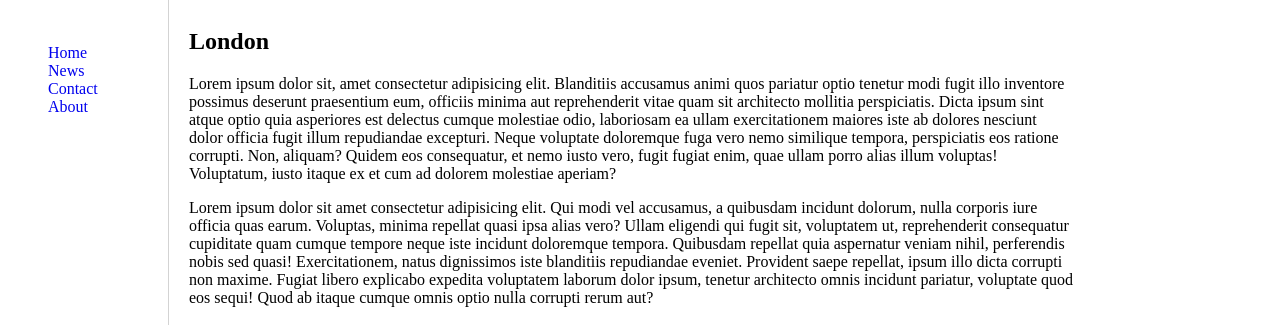
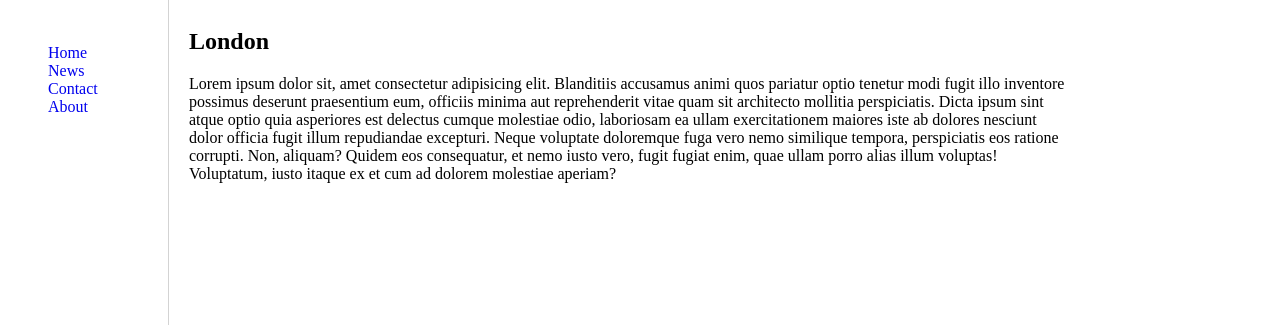
Before and after one commit to kkousounnis/Front-End, a plain HTML site: page NavCss/index.html in a window 1280 px wide. Shown: the part 73-398 px from the top of the page. Drawn offline with Linux system fonts and the light colour scheme.

Commit message:
Some chenges to footer

```diff
--- a/NavCss/Layout1.html
+++ b/NavCss/index.html
@@ -46,31 +46,12 @@
                         dolorem
                         molestiae aperiam?
                     <p>
-                    <p>
-                        Lorem ipsum dolor sit amet consectetur adipisicing elit. Qui modi vel accusamus, a quibusdam
-                        incidunt
-                        dolorum, nulla corporis iure officia quas earum. Voluptas, minima repellat quasi ipsa alias
-                        vero?
-                        Ullam
-                        eligendi qui fugit sit, voluptatem ut, reprehenderit consequatur cupiditate quam cumque tempore
-                        neque
-                        iste incidunt doloremque tempora. Quibusdam repellat quia aspernatur veniam nihil, perferendis
-                        nobis
-                        sed
-                        quasi! Exercitationem, natus dignissimos iste blanditiis repudiandae eveniet. Provident saepe
-                        repellat,
-                        ipsum illo dicta corrupti non maxime. Fugiat libero explicabo expedita voluptatem laborum dolor
-                        ipsum,
-                        tenetur architecto omnis incidunt pariatur, voluptate quod eos sequi! Quod ab itaque cumque
-                        omnis
-                        optio
-                        nulla corrupti rerum aut?
-                    </p>
+
                 </article>
             </section>
         </main>
         <footer>
-            Copyright &copy; Site Name 2020
+            <h2>Bootcamp Css</h2>
 
         </footer>
     </div>
```
